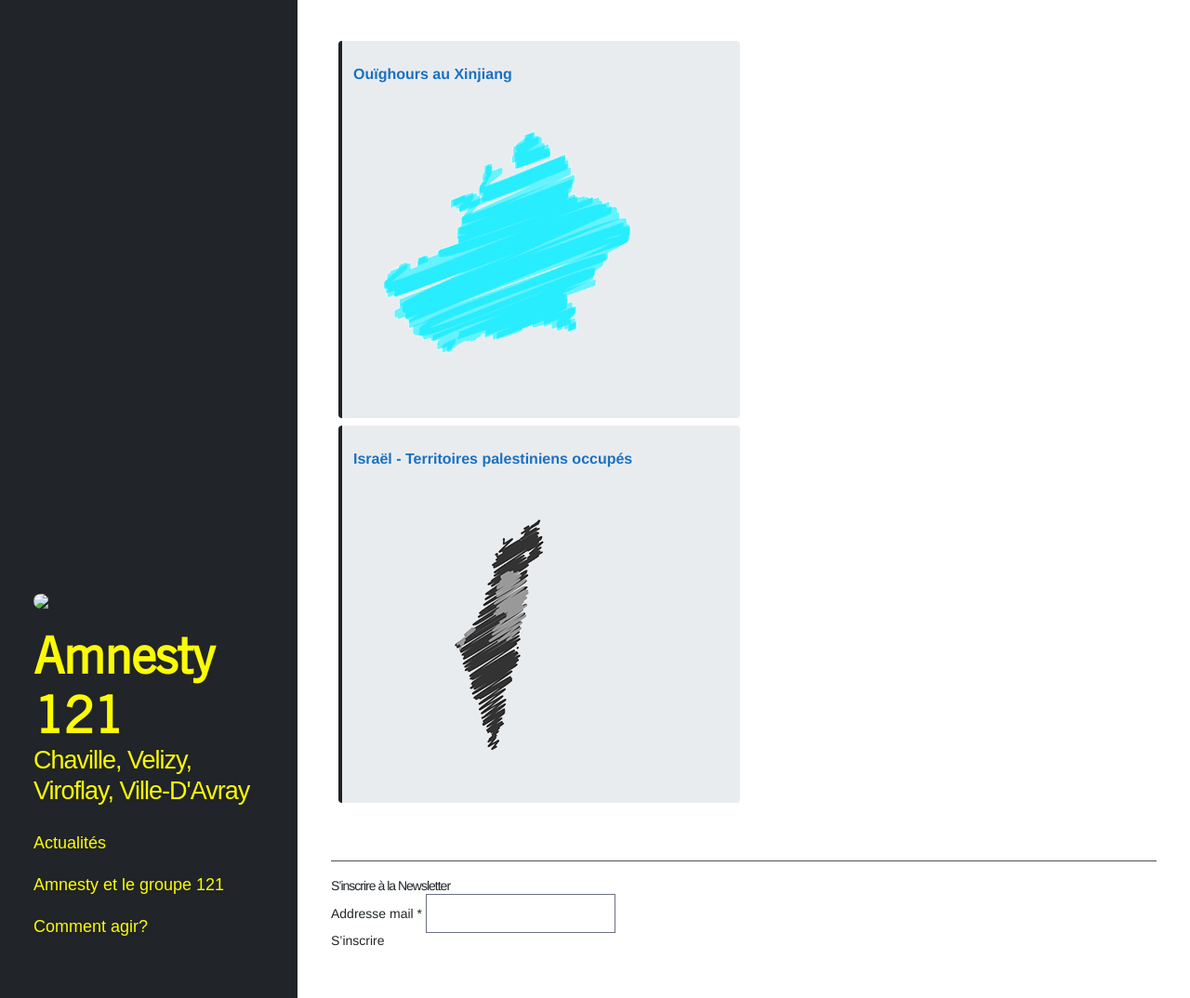
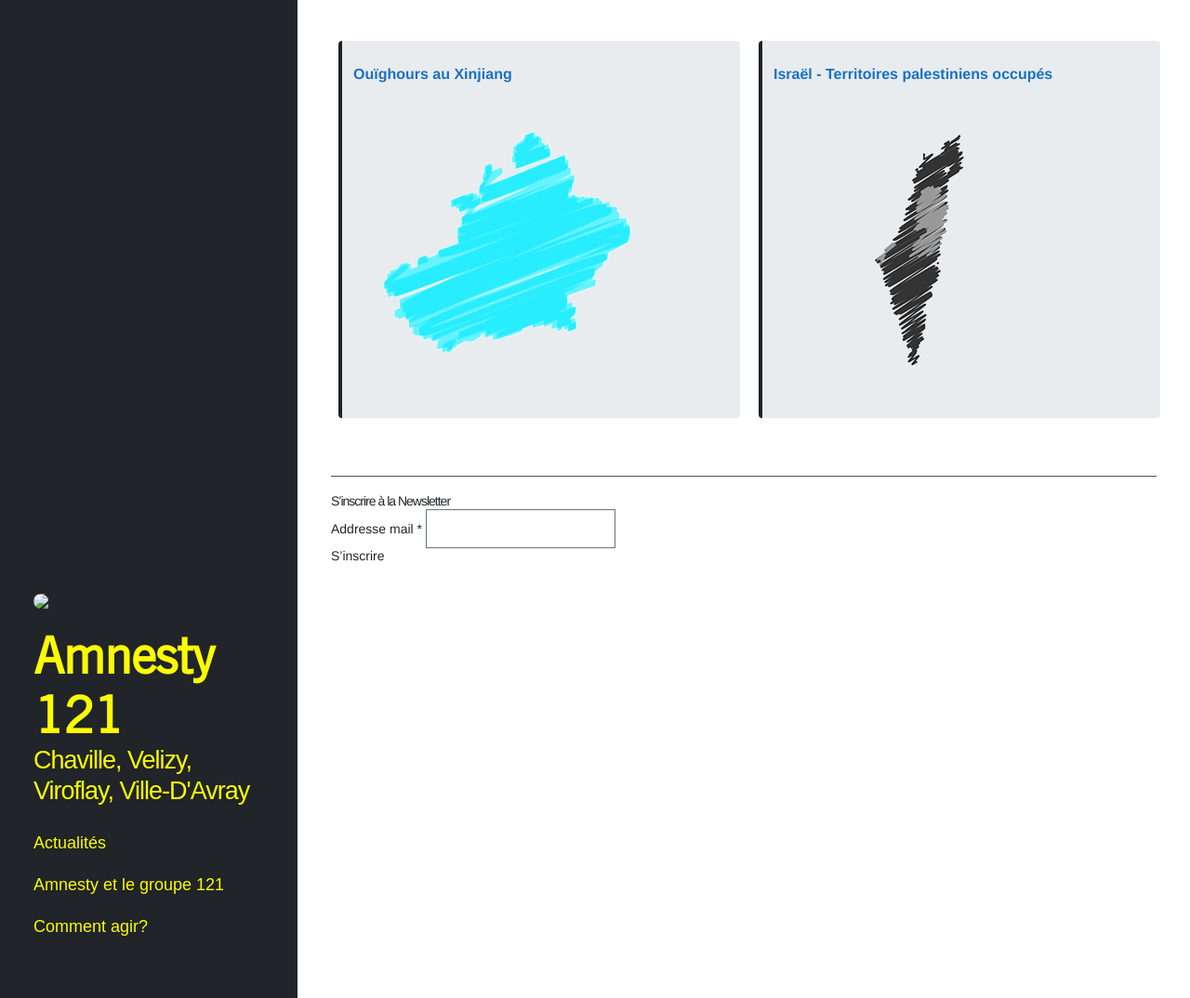
Before and after one commit to Amnesty121/SiteAmnesty121-dev, a Jekyll site: the page built from dossiers/index.md, in a window 1280 px wide and 1074 px high. Shown: the whole window at 93% size. Built offline with Jekyll 4.4.1, drawn with Linux system fonts in a browser that asks for light colours; nearby versions of some CDN libraries; comment, search, counter and statistics services are not loaded.

Commit message:
Fix grid

```diff
--- a/_layouts/feed.html
+++ b/_layouts/feed.html
@@ -93,7 +93,7 @@ layout: default
 
 
     <article class="post">
-      <div class="feed-grid">
+      <div class="feed-grid feed-content">
 
     <div class="feed-content">
     </div>
```
